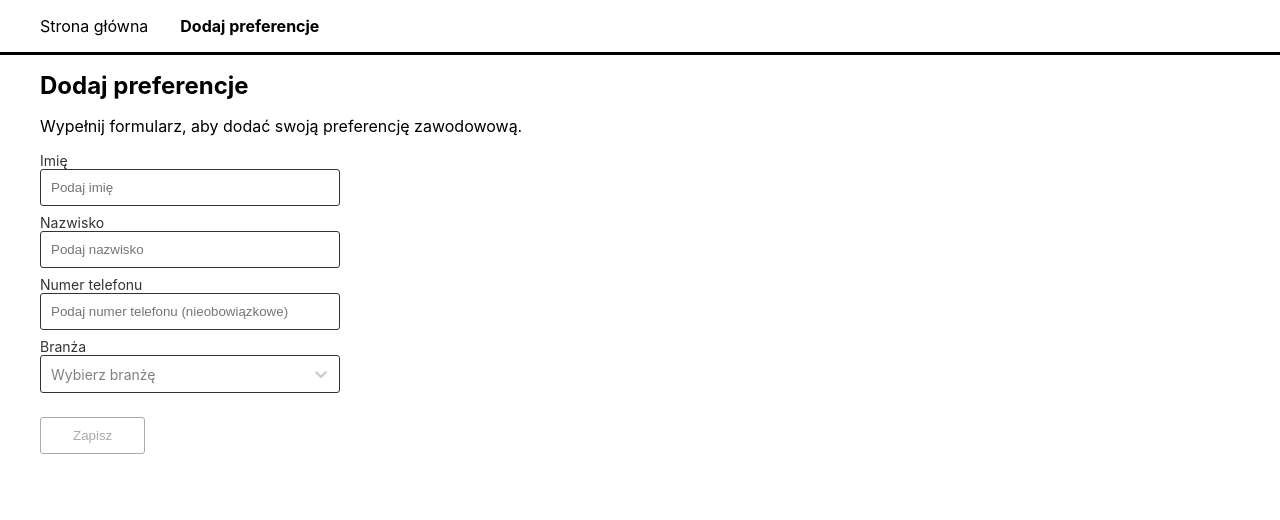
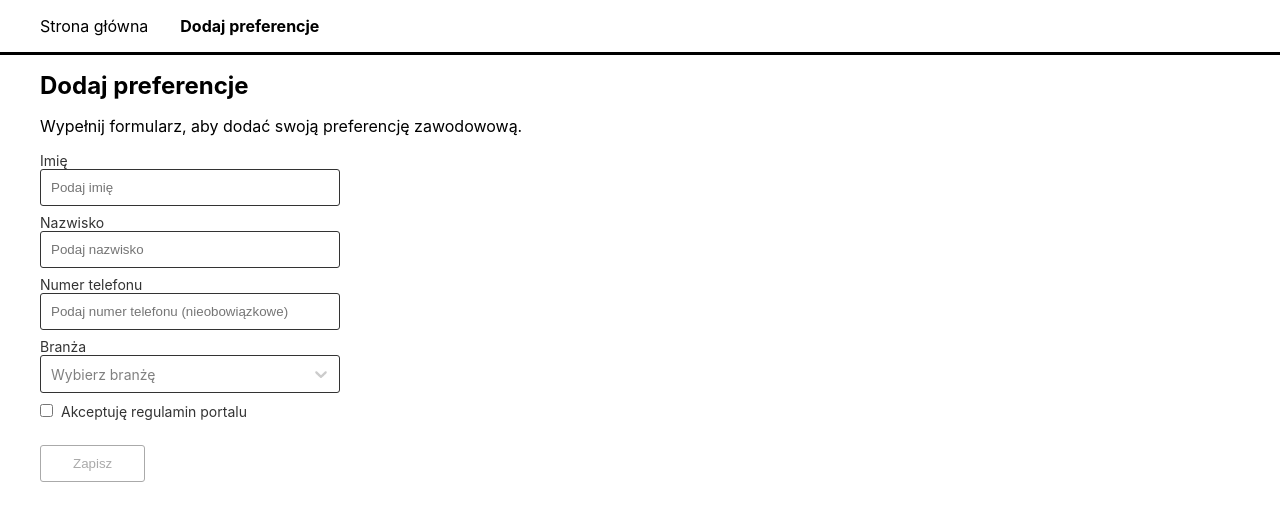
Before and after one commit to michalw1988/jjm-task, a Next.js app: page /add-preferences in a window 1280 px wide. Shown: the top 520 px of the page. Built offline with nearby package versions, Linux system fonts and the light colour scheme.

Commit message:
added checkbox to form

```diff
--- a/pages/add-preferences.tsx
+++ b/pages/add-preferences.tsx
@@ -13,6 +13,7 @@ export default function AddPreferencesPage() {
     phone: '',
     sector: '',
     reason: '',
+    termsOfUse: false,
   }
 
   const validationSchema = Yup.object().shape({
@@ -30,14 +31,16 @@ export default function AddPreferencesPage() {
         is: 'sector4',
         then: Yup.string().required("To pole jest wymagane")
       }),
+    termsOfUse: Yup.bool()
+      .oneOf([true], "Akceptacja regulaminu jest wymagana"),
   })
 
-  const options = [
+  const sectorOptions = [
     { value: "sector1", label: "Branża 1" },
     { value: "sector2", label: "Branża 2" },
     { value: "sector3", label: "Branża 3" },
     { value: "sector4", label: "Branża 4" },
-  ];
+  ]
 
   return (
     <Layout title="Dodaj preferencje">
@@ -52,6 +55,9 @@ export default function AddPreferencesPage() {
       >
         {formik => {
           const { errors, touched, isValid, dirty } = formik
+
+          console.log('VALUES', formik.values)
+
           return (
             <div className="container">
               <p>Wypełnij formularz, aby dodać swoją preferencję zawodowową.</p>
@@ -94,7 +100,7 @@ export default function AddPreferencesPage() {
                   <label htmlFor="sector">Branża</label>
                   <DropDown
                     name="sector"
-                    options={options}
+                    options={sectorOptions}
                     id="sector"
                     placeholder="Wybierz branżę"
                   />
@@ -115,6 +121,17 @@ export default function AddPreferencesPage() {
                   </div>
                 }
 
+                <div className={styles['form-row']}>
+                    <Field
+                      className={styles.checkbox}
+                      type="checkbox"
+                      name="termsOfUse"
+                      id="termsOfUse"
+                    />
+                    <label className={styles['checkbox-label']} htmlFor="termsOfUse">Akceptuję regulamin portalu</label>
+                  <ErrorMessage name="termsOfUse" component="span" className={styles.error} />
+                </div>
+
                 <button
                   type="submit"
                   className={`${!(dirty && isValid) ? styles.disabled : null}`}
@@ -124,7 +141,7 @@ export default function AddPreferencesPage() {
                 </button>
               </Form>
             </div>
-          );
+          )
         }}
       </Formik>
     </Layout>
--- a/styles/AddPreferences.module.scss
+++ b/styles/AddPreferences.module.scss
@@ -16,6 +16,16 @@
       border-radius: 3px;
       padding: 10px;
       outline: none;
+    }
+
+    .checkbox {
+      width: auto;
+    }
+
+    .checkbox-label {
+      margin-left: 8px;
+      display: inline;
+      user-select: none;
     }
 
     span.error {
```
